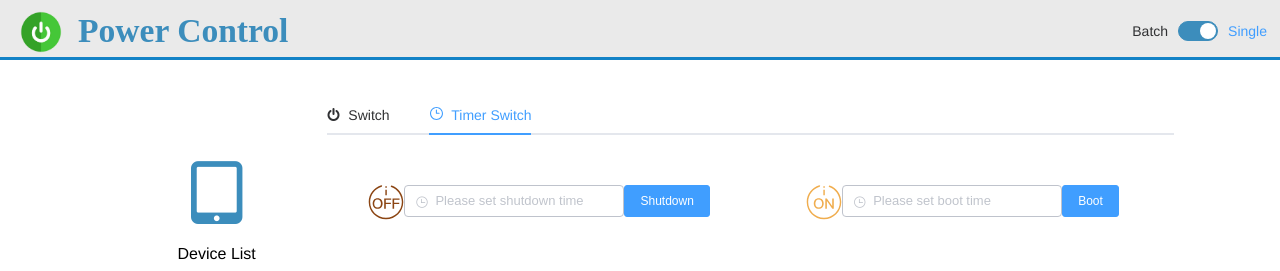
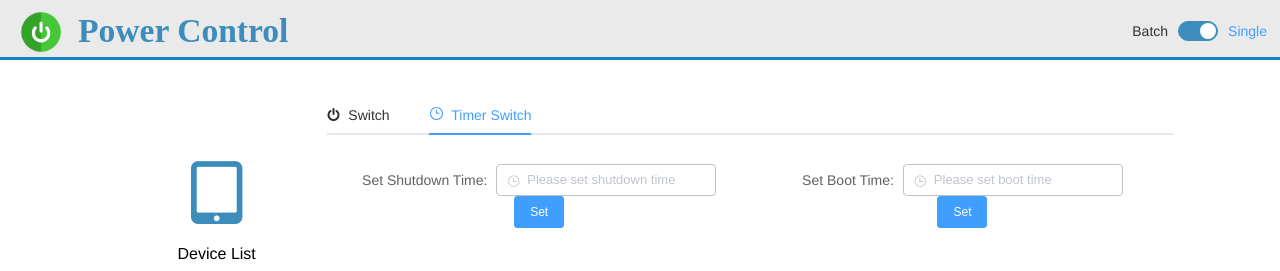
Before and after one commit to gangqiang01/powerControl, a Vue app: page /#/powerControl in a window 1280 px wide. Both pictures are taken after a click on the tab "Timer Switch". Shown: the top 271 px of the page. Built offline with nearby package versions, Linux system fonts and the light colour scheme; no server answers.

Commit message:
show setTime in single.vue

```diff
--- a/src/assets/js/constant.js
+++ b/src/assets/js/constant.js
@@ -2,7 +2,7 @@
 const APPLICATIONTITLE = "WISE-PaaS/Android-DM";
 
 //footer release time
-const RELEASEDATE = "20200106";
+const RELEASEDATE = "20200113";
 const POWER = "AIM-Android";
 
 //show system app in app market
--- a/src/components/powerControl/powerControlDetails/batch.vue
+++ b/src/components/powerControl/powerControlDetails/batch.vue
@@ -44,11 +44,9 @@
                 <el-col :md="12" :sm="24">
                     <div class="rectangle-box">
                         <div class="info-box-icon">
-                            <svg t="1578389568714" class="icon" viewBox="0 0 1024 1024" version="1.1" xmlns="http://www.w3.org/2000/svg" p-id="8628" width="36" height="36">
-                            <path d="M512 1003.52C241.664 1003.52 20.48 782.336 20.48 512 20.48 292.864 167.936 98.304 378.88 38.912c10.24-2.048 22.528 4.096 24.576 14.336 2.048 10.24-4.096 22.528-14.336 24.576C196.608 133.12 61.44 311.296 61.44 512c0 247.808 202.752 450.56 450.56 450.56s450.56-202.752 450.56-450.56c0-192.512-122.88-364.544-303.104-428.032-10.24-4.096-16.384-14.336-12.288-26.624 4.096-10.24 16.384-16.384 26.624-12.288C870.4 114.688 1003.52 301.056 1003.52 512c0 270.336-221.184 491.52-491.52 491.52z" p-id="8629" :fill="timerShutdownIconColor"></path>
-                            <path d="M493.568 63.488h40.96v40.96h-40.96zM493.568 161.792h40.96v159.744h-40.96z" p-id="8630" :fill="timerShutdownIconColor"></path>
-                            <path d="M378.88 446.464c24.576 26.624 36.864 63.488 36.864 108.544 0 45.056-12.288 79.872-36.864 108.544-26.624 28.672-61.44 43.008-104.448 43.008-45.056 0-79.872-14.336-104.448-43.008-24.576-28.672-36.864-63.488-36.864-108.544 0-45.056 12.288-79.872 36.864-108.544 24.576-28.672 61.44-43.008 104.448-43.008 43.008 0 79.872 14.336 104.448 43.008z m-178.176 28.672c-16.384 20.48-24.576 47.104-24.576 81.92 0 34.816 8.192 61.44 24.576 81.92 16.384 20.48 40.96 30.72 71.68 30.72s55.296-10.24 71.68-30.72c16.384-20.48 24.576-47.104 24.576-81.92 0-34.816-8.192-63.488-24.576-81.92-16.384-20.48-40.96-30.72-71.68-30.72s-53.248 8.192-71.68 30.72zM659.456 409.6v38.912h-153.6V532.48h145.408v38.912h-145.408v131.072h-45.056V409.6h198.656zM897.024 409.6v38.912h-153.6V532.48h145.408v38.912h-145.408v131.072h-45.056V409.6h198.656z" p-id="8631" :fill="timerShutdownIconColor"></path>
-                            </svg>
+                             <span class="powerControl_label">
+                                Set Shutdown Time:
+                            </span>
                             <el-time-picker
                             arrow-control
                             v-model="shutdownTime"
@@ -58,7 +56,7 @@
                             placeholder="Please set time"
                             size="small">
                             </el-time-picker>
-                            <el-button type="primary" size="small" @click="timerShutDown()">Shutdown</el-button>
+                            <el-button type="primary" size="small" @click="timerShutDown()">{{shutdownAction}}</el-button>
                         </div>
 
                     </div>
@@ -66,10 +64,9 @@
                 <el-col :md="12" :sm="24">
                     <div class="rectangle-box">
                         <div class="info-box-icon">
-                            <svg t="1578389685377" class="icon" viewBox="0 0 1024 1024" version="1.1" xmlns="http://www.w3.org/2000/svg" p-id="9383" width="36" height="36"><path d="M512 1003.52C241.664 1003.52 20.48 782.336 20.48 512 20.48 292.864 167.936 98.304 378.88 38.912c10.24-2.048 22.528 4.096 24.576 14.336 2.048 10.24-4.096 22.528-14.336 24.576C196.608 133.12 61.44 311.296 61.44 512c0 247.808 202.752 450.56 450.56 450.56s450.56-202.752 450.56-450.56c0-192.512-122.88-364.544-303.104-428.032-10.24-4.096-16.384-14.336-12.288-26.624 4.096-10.24 16.384-16.384 26.624-12.288C870.4 114.688 1003.52 301.056 1003.52 512c0 270.336-221.184 491.52-491.52 491.52z" p-id="9384" :fill="timerBootIconColor"></path>
-                            <path d="M493.568 63.488h40.96v40.96h-40.96zM493.568 161.792h40.96v159.744h-40.96z" p-id="9385" :fill="timerBootIconColor"></path>
-                            <path d="M466.944 446.464c24.576 26.624 36.864 63.488 36.864 108.544 0 45.056-12.288 79.872-36.864 108.544-26.624 28.672-61.44 43.008-104.448 43.008-45.056 0-79.872-14.336-104.448-43.008-24.576-28.672-36.864-63.488-36.864-108.544 0-45.056 12.288-79.872 36.864-108.544 24.576-28.672 61.44-43.008 104.448-43.008 45.056 0 79.872 14.336 104.448 43.008z m-176.128 28.672c-16.384 20.48-24.576 47.104-24.576 81.92 0 34.816 8.192 61.44 24.576 81.92 16.384 20.48 40.96 30.72 71.68 30.72s55.296-10.24 71.68-30.72c16.384-20.48 24.576-47.104 24.576-81.92 0-34.816-8.192-63.488-24.576-81.92-16.384-20.48-40.96-30.72-71.68-30.72s-55.296 8.192-71.68 30.72zM593.92 409.6l149.504 217.088h2.048V409.6h45.056v292.864h-43.008l-151.552-219.136H593.92v219.136h-45.056V409.6H593.92z" p-id="9386" :fill="timerBootIconColor"></path>
-                            </svg>
+                            <span class="powerControl_label">
+                                Set Boot Time:
+                            </span>
 
                             <el-time-picker
                             arrow-control
@@ -80,7 +77,7 @@
                             placeholder="Please set time"
                             size="small">
                             </el-time-picker>
-                            <el-button type="primary" size="small" @click="timerBoot()">Boot</el-button>
+                            <el-button type="primary" size="small" @click="timerBoot()">{{bootAction}}</el-button>
                         </div>
                     </div>
                 </el-col>
@@ -173,9 +170,13 @@
             border-radius: 5px;
             display: block;
             width: 85%;
-            /* float: left; */
-
-            font-size: 45px;
+            span{
+                font-size: 14px;
+                color: #606266;
+                text-align: right;
+                vertical-align: middle;
+                margin-right: 5px;
+            }
             /* background: rgba(0, 0, 0, 0.2); */
             margin-top: 15px;
             margin: 0.6rem auto;
@@ -283,6 +284,8 @@
                 timerBootIconColor: "#F0AD4E",
 
                 fullLoading: false,
+                shutdownAction: "Set",
+                bootAction: "Set"
 
             }
         },
--- a/src/components/powerControl/powerControlDetails/single.vue
+++ b/src/components/powerControl/powerControlDetails/single.vue
@@ -45,11 +45,9 @@
             <el-col :md="12" :sm="24">
                 <div class="rectangle-box">
                     <div class="info-box-icon">
-                        <svg t="1578389568714" class="icon" viewBox="0 0 1024 1024" version="1.1" xmlns="http://www.w3.org/2000/svg" p-id="8628" width="36" height="36">
-                        <path d="M512 1003.52C241.664 1003.52 20.48 782.336 20.48 512 20.48 292.864 167.936 98.304 378.88 38.912c10.24-2.048 22.528 4.096 24.576 14.336 2.048 10.24-4.096 22.528-14.336 24.576C196.608 133.12 61.44 311.296 61.44 512c0 247.808 202.752 450.56 450.56 450.56s450.56-202.752 450.56-450.56c0-192.512-122.88-364.544-303.104-428.032-10.24-4.096-16.384-14.336-12.288-26.624 4.096-10.24 16.384-16.384 26.624-12.288C870.4 114.688 1003.52 301.056 1003.52 512c0 270.336-221.184 491.52-491.52 491.52z" p-id="8629" :fill="timerShutdownIconColor"></path>
-                        <path d="M493.568 63.488h40.96v40.96h-40.96zM493.568 161.792h40.96v159.744h-40.96z" p-id="8630" :fill="timerShutdownIconColor"></path>
-                        <path d="M378.88 446.464c24.576 26.624 36.864 63.488 36.864 108.544 0 45.056-12.288 79.872-36.864 108.544-26.624 28.672-61.44 43.008-104.448 43.008-45.056 0-79.872-14.336-104.448-43.008-24.576-28.672-36.864-63.488-36.864-108.544 0-45.056 12.288-79.872 36.864-108.544 24.576-28.672 61.44-43.008 104.448-43.008 43.008 0 79.872 14.336 104.448 43.008z m-178.176 28.672c-16.384 20.48-24.576 47.104-24.576 81.92 0 34.816 8.192 61.44 24.576 81.92 16.384 20.48 40.96 30.72 71.68 30.72s55.296-10.24 71.68-30.72c16.384-20.48 24.576-47.104 24.576-81.92 0-34.816-8.192-63.488-24.576-81.92-16.384-20.48-40.96-30.72-71.68-30.72s-53.248 8.192-71.68 30.72zM659.456 409.6v38.912h-153.6V532.48h145.408v38.912h-145.408v131.072h-45.056V409.6h198.656zM897.024 409.6v38.912h-153.6V532.48h145.408v38.912h-145.408v131.072h-45.056V409.6h198.656z" p-id="8631" :fill="timerShutdownIconColor"></path>
-                        </svg>
+                        <span class="powerControl_label">
+                            Set Shutdown Time:
+                        </span>
                         <el-time-picker
                         arrow-control
                         v-model="shutdownTime"
@@ -59,7 +57,7 @@
                         placeholder="Please set shutdown time"
                         size="small">
                         </el-time-picker>
-                        <el-button type="primary" size="small" @click="timerShutDown()">Shutdown</el-button>
+                        <el-button type="primary" size="small" @click="timerShutDown()">{{shutdownAction}}</el-button>
                     </div>
 
                 </div>
@@ -67,11 +65,9 @@
             <el-col :md="12" :sm="24">
                 <div class="rectangle-box">
                     <div class="info-box-icon">
-                        <svg t="1578389685377" class="icon" viewBox="0 0 1024 1024" version="1.1" xmlns="http://www.w3.org/2000/svg" p-id="9383" width="36" height="36"><path d="M512 1003.52C241.664 1003.52 20.48 782.336 20.48 512 20.48 292.864 167.936 98.304 378.88 38.912c10.24-2.048 22.528 4.096 24.576 14.336 2.048 10.24-4.096 22.528-14.336 24.576C196.608 133.12 61.44 311.296 61.44 512c0 247.808 202.752 450.56 450.56 450.56s450.56-202.752 450.56-450.56c0-192.512-122.88-364.544-303.104-428.032-10.24-4.096-16.384-14.336-12.288-26.624 4.096-10.24 16.384-16.384 26.624-12.288C870.4 114.688 1003.52 301.056 1003.52 512c0 270.336-221.184 491.52-491.52 491.52z" p-id="9384" :fill="timerBootIconColor"></path>
-                        <path d="M493.568 63.488h40.96v40.96h-40.96zM493.568 161.792h40.96v159.744h-40.96z" p-id="9385" :fill="timerBootIconColor"></path>
-                        <path d="M466.944 446.464c24.576 26.624 36.864 63.488 36.864 108.544 0 45.056-12.288 79.872-36.864 108.544-26.624 28.672-61.44 43.008-104.448 43.008-45.056 0-79.872-14.336-104.448-43.008-24.576-28.672-36.864-63.488-36.864-108.544 0-45.056 12.288-79.872 36.864-108.544 24.576-28.672 61.44-43.008 104.448-43.008 45.056 0 79.872 14.336 104.448 43.008z m-176.128 28.672c-16.384 20.48-24.576 47.104-24.576 81.92 0 34.816 8.192 61.44 24.576 81.92 16.384 20.48 40.96 30.72 71.68 30.72s55.296-10.24 71.68-30.72c16.384-20.48 24.576-47.104 24.576-81.92 0-34.816-8.192-63.488-24.576-81.92-16.384-20.48-40.96-30.72-71.68-30.72s-55.296 8.192-71.68 30.72zM593.92 409.6l149.504 217.088h2.048V409.6h45.056v292.864h-43.008l-151.552-219.136H593.92v219.136h-45.056V409.6H593.92z" p-id="9386" :fill="timerBootIconColor"></path>
-                        </svg>
-
+                        <span class="powerControl_label">
+                            Set Boot Time:
+                        </span>
                         <el-time-picker
                         arrow-control
                         v-model="bootTime"
@@ -81,7 +77,7 @@
                         placeholder="Please set boot time"
                         size="small">
                         </el-time-picker>
-                        <el-button type="primary" size="small" @click="timerBoot()">Boot</el-button>
+                        <el-button type="primary" size="small" @click="timerBoot()">{{bootAction}}</el-button>
                     </div>
                 </div>
             </el-col>
@@ -95,6 +91,7 @@
     import {getSolutionAppValueApi, setSolutionAppValueApi} from '@/components/restfulapi/solutionAppApi';
 
     import cardTemp from "../../../common/cardTemp"
+import { months } from 'moment';
 
     export default{
         name: 'singleTimerSwitch',
@@ -112,6 +109,8 @@
                     setReboot: "set_reboot",
                     setTimerShutdown: "set_timer_shutdown",
                     setTimerBoot: "set_timer_boot",
+                    getTimerShutdown: "get_shutdown_time",
+                    getTimerBoot: "get_boot_time"
                 },
 
                 timer: null,
@@ -122,7 +121,10 @@
                 rebootIconColor:"#fff",
                 shutdownIconColor: "#fff",
                 timerShutdownIconColor: "#8B4513",
-                timerBootIconColor: "#F0AD4E"
+                timerBootIconColor: "#F0AD4E",
+
+                shutdownAction: "Set",
+                bootAction: "Set"
 
 
             }
@@ -149,8 +151,10 @@
             initData(){
                 this.shutdownTime =  "";
                 this.bootTime = "";
+                this.bootAction = "Set";
+                this.shutdownAction = "Set";
             },
-
+            //Mon Jan 13 2020 14:32:57 GMT+0800 (CST) to 14:42:57
             transferTime(value){
                 let time = new Date(value);
                 let hour = time.getHours()<10? "0"+time.getHours(): time.getHours();
@@ -158,6 +162,68 @@
                 let seconds = time.getSeconds()<10? "0"+time.getSeconds(): time.getSeconds();
                 return hour+":"+minute+":"+seconds;
             },
+            //  14.42:57 to Mon Jan 13 2020 14:32:57 GMT+0800 (CST)
+            transToStandardTime(val){
+                if(!val){
+                    return "";
+                }
+                let time=new Date;
+                let y = time.getFullYear();
+                let m = time.getMonth();
+                let d = time.getDate();
+                let hArray = val.split(":");
+                let h = hArray[0];
+                let s = hArray[1];
+                return new Date(y, m, d, h, s);
+            },
+
+            getDeviceVideoStatus(funcid){
+                if(this.selectedAgentId == ""){
+                    console.error("selectAgentId is empty");
+                    return;
+                }
+
+                let data= {
+                    appname: this.pkgname,
+                    funcid: funcid,
+                    param: ""
+                }
+                getSolutionAppValueApi(this.selectedAgentId, this.getTarget, data).then((obj) => {
+                    handleResponse(obj, (res) => {
+
+                        if(res.status === "CONTENT"){
+                            let powerControlObj = JSON.parse(res.content.value);
+                            if(powerControlObj.errcode == 0){
+                                 switch(funcid){
+                                    case this.funcIds.getTimerShutdown:
+                                        let stime = powerControlObj.data.shutdown_time;
+                                        if(stime){
+                                            this.shutdownTime = this.transToStandardTime(stime);
+                                            this.shutdownAction = "Reset";
+                                        }
+
+                                        break;
+                                    case this.funcIds.getTimerBoot:
+                                        let btime = powerControlObj.data.boot_time;
+                                        if(btime){
+                                            this.bootTime = this.transToStandardTime(btime);
+                                            this.bootAction = "Reset";
+                                        }
+                                        break;
+
+                                    default:
+                                        console.error("funcId not support");
+                                }
+                            }else{
+                                console.error("[getSolutionAppValueApi]"+this.funcIds+"#errcode:"+videoObj.errcode);
+                            }
+
+                        }
+
+                    })
+                })
+            },
+
 
             setSolutionAppValue(data, funcId){
                 if(this.selectedAgentId == ""){
@@ -170,7 +236,23 @@
                     handleResponse(obj, (res) => {
 
                         if(res.status === "CHANGED"){
-                            this.$swal("", "Success", "success")
+                            switch(funcId){
+                                case this.funcIds.setShutdown:
+                                    this.$swal("", "Success", "success")
+                                break;
+                                case this.funcIds.setReboot:
+                                    this.$swal("", "Success", "success")
+                                break;
+                                case this.funcIds.setTimerShutdown:
+                                    this.$swal("", "Success", "success")
+                                break;
+                                case this.funcIds.setTimerBoot:
+                                     this.$swal("", "Success", "success")
+                                break;
+                                default:
+                                    console.error("funcId not support")
+
+                            }
                         }else{
                             _g.handleError(res);
                         }
@@ -252,6 +334,8 @@
             selectedAgentId(val){
                 if(this.isSingleMode) {
                     this.initData();
+                    this.getDeviceVideoStatus(this.funcIds.getTimerShutdown);
+                    this.getDeviceVideoStatus(this.funcIds.getTimerBoot);
                 }
             },
 
@@ -317,8 +401,14 @@
             display: block;
             width: 85%;
             /* float: left; */
+            span{
+                font-size: 14px;
+                color: #606266;
+                text-align: right;
+                vertical-align: middle;
+                margin-right: 5px;
+            }
 
-            font-size: 45px;
             /* background: rgba(0, 0, 0, 0.2); */
             margin-top: 15px;
             margin: 0.6rem auto;
```
